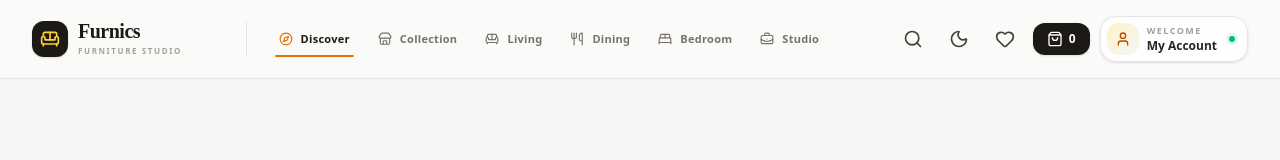
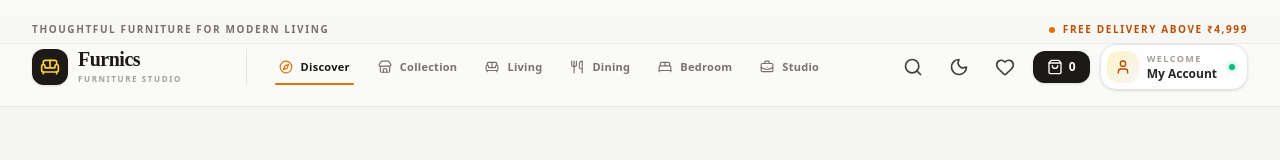
Before and after one commit to dineshgnanavel01-code/dinafurniture, a React (Vite) app: page / in a window 1280 px wide. Shown: the top 160 px of the page. Built offline with nearby package versions, Linux system fonts and the light colour scheme.

Commit message:
Refine navbar with retail furniture hierarchy

```diff
--- a/src/components/Navbar.jsx
+++ b/src/components/Navbar.jsx
@@ -82,6 +82,15 @@
       <header className={`sticky top-0 z-50 transition-all duration-300 bg-stone-50/90 dark:bg-stone-900/90 backdrop-blur-md border-b border-stone-200 dark:border-stone-800 ${
         scrolled ? 'shadow-md py-3' : 'py-4'
       }`} style={{ fontFamily: 'var(--font-primary)' }}>
+        <div className="hidden sm:block border-b border-stone-200/70 dark:border-stone-800/70 bg-stone-100/70 dark:bg-stone-950/40">
+          <div className="container-custom mx-auto flex items-center justify-between px-4 sm:px-6 lg:px-8 py-1.5 text-[10px] font-semibold uppercase tracking-[0.16em] text-stone-500 dark:text-stone-400">
+            <span>Thoughtful furniture for modern living</span>
+            <span className="flex items-center gap-2 text-amber-700 dark:text-amber-400">
+              <span className="h-1.5 w-1.5 rounded-full bg-amber-600" />
+              Free delivery above ₹4,999
+            </span>
+          </div>
+        </div>
         <div className="container-custom mx-auto px-4 sm:px-6 lg:px-8">
 
           <div className="flex items-center justify-between relative">
```
